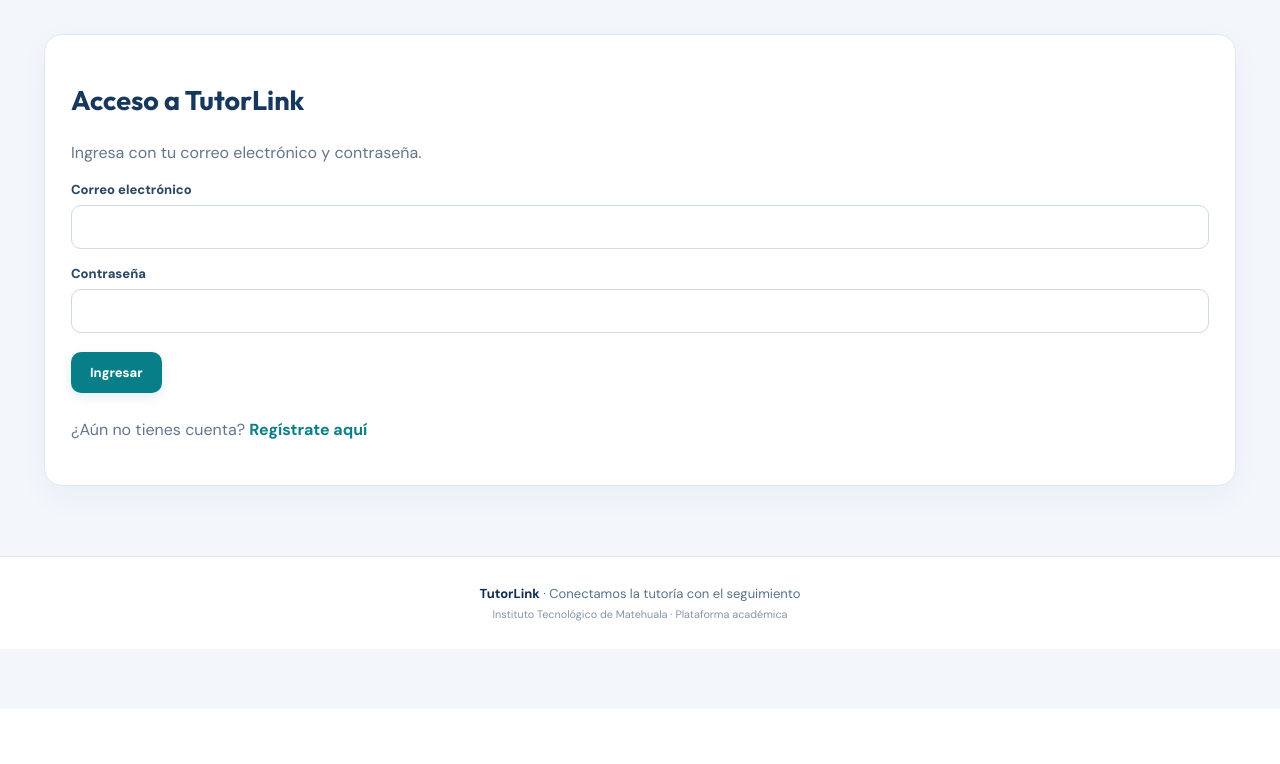
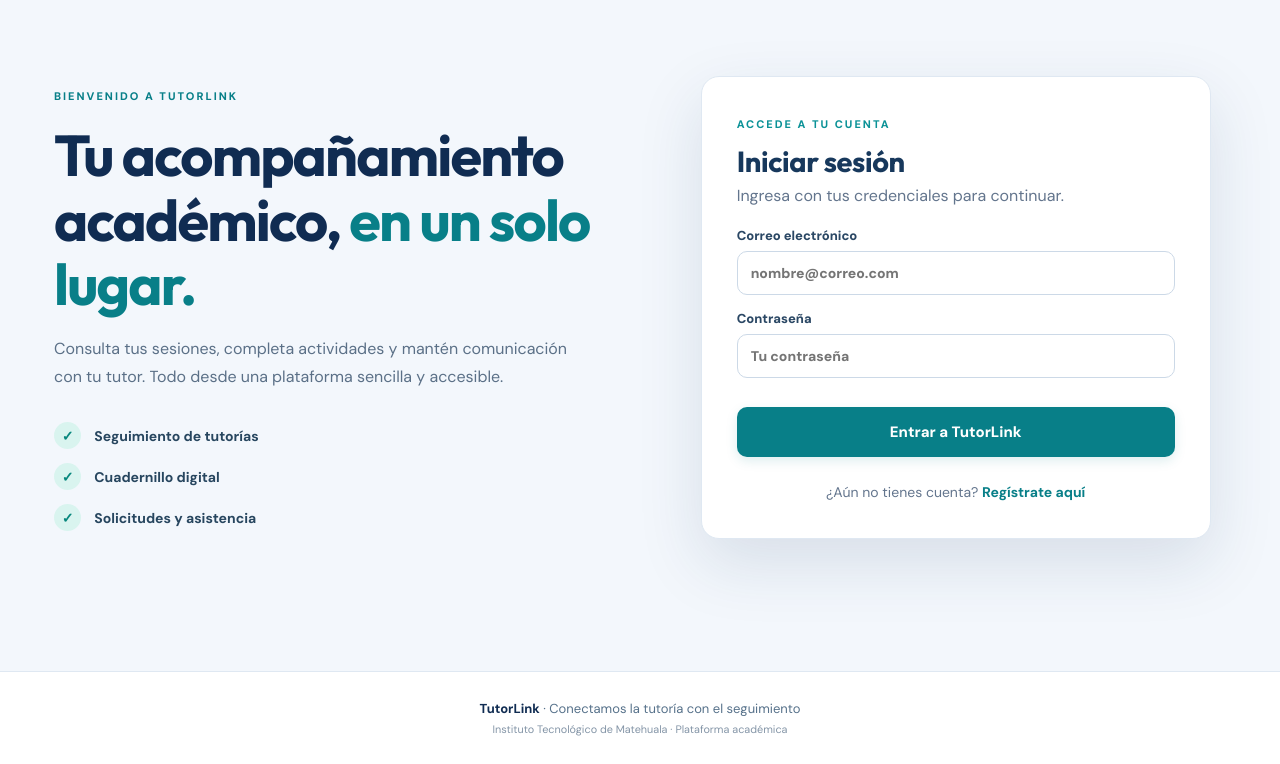
Before and after one commit to eidymartinez07-hash/TutorLink, a Flask app: page /login in a window 1280 px wide. Shown: the part 91-855 px from the top of the page. Before the commit the page ends 712 px from the top, so only its background shows below. Run offline with Flask 3, Linux system fonts and the light colour scheme.

Commit message:
Redesign login page layout and content

```diff
--- a/templates/login.html
+++ b/templates/login.html
@@ -1 +1 @@
-{% extends 'base.html' %}{% block content %}<section class="login card"><h1>Acceso a TutorLink</h1><p>Ingresa con tu correo electrónico y contraseña.</p><form method="post"><input type="hidden" name="_csrf" value="{{csrf}}"><label>Correo electrónico<input type="email" name="email" required autocomplete="username"></label><label>Contraseña<input type="password" name="password" required autocomplete="current-password"></label><button>Ingresar</button></form><p style="margin-top:1.5rem">¿Aún no tienes cuenta? <a href="{{url_for('register')}}">Regístrate aquí</a></p></section>{% endblock %}
+{% extends 'base.html' %}{% block content %}<div class="auth-layout"><section class="auth-intro"><span class="eyebrow">BIENVENIDO A TUTORLINK</span><h1>Tu acompañamiento académico, <em>en un solo lugar.</em></h1><p>Consulta tus sesiones, completa actividades y mantén comunicación con tu tutor. Todo desde una plataforma sencilla y accesible.</p><div class="feature-points"><div><span class="feature-icon">✓</span> Seguimiento de tutorías</div><div><span class="feature-icon">✓</span> Cuadernillo digital</div><div><span class="feature-icon">✓</span> Solicitudes y asistencia</div></div></section><section class="card login auth-card"><span class="eyebrow">ACCEDE A TU CUENTA</span><h2>Iniciar sesión</h2><p>Ingresa con tus credenciales para continuar.</p><form method="post"><input type="hidden" name="_csrf" value="{{csrf}}"><label>Correo electrónico<input type="email" name="email" placeholder="nombre@correo.com" required autocomplete="username"></label><label>Contraseña<input type="password" name="password" placeholder="Tu contraseña" required autocomplete="current-password"></label><button class="full-button">Entrar a TutorLink</button></form><p class="auth-switch">¿Aún no tienes cuenta? <a href="{{url_for('register')}}">Regístrate aquí</a></p></section></div>{% endblock %}
```
